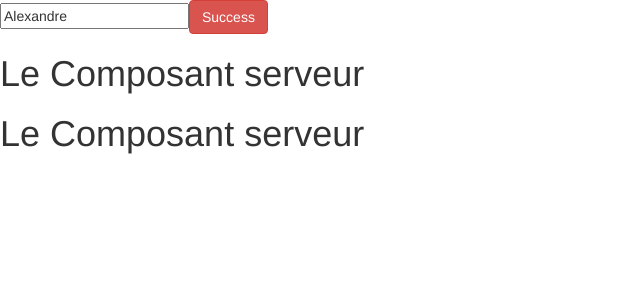
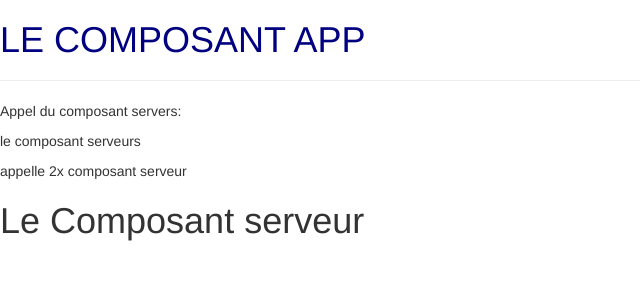
Before and after one commit to AlexandreDestoky/angular-learning, an Angular app: page / in a window 1280 px wide. Shown: the top 300 px of the page, without its empty margins (0-640 px from the left). Built offline with nearby package versions, Linux system fonts and the light colour scheme.

Commit message:
Changer le style des composants

```diff
--- a/src/app/app.component.css
+++ b/src/app/app.component.css
@@ -0,0 +1,3 @@
+h1 {
+  color:navy
+}
--- a/src/app/app.component.html
+++ b/src/app/app.component.html
@@ -1,5 +1,5 @@
-<input type="text" [(ngModel)]="name">
-<button type="button" class="btn btn-danger">Success</button>
+<h1>LE COMPOSANT APP</h1>
+<hr>
 
-<app-server></app-server>
-<app-server></app-server>
+<p>Appel du composant servers:</p>
+<app-servers></app-servers>
--- a/src/app/servers/servers.component.html
+++ b/src/app/servers/servers.component.html
@@ -1 +1,3 @@
-<p>servers works!</p>
+<p>le composant serveurs</p>
+<p>appelle 2x composant serveur</p>
+<app-server></app-server>
```
Also changed, not shown: 1 other file (tests, documents, lock files or other folders).
